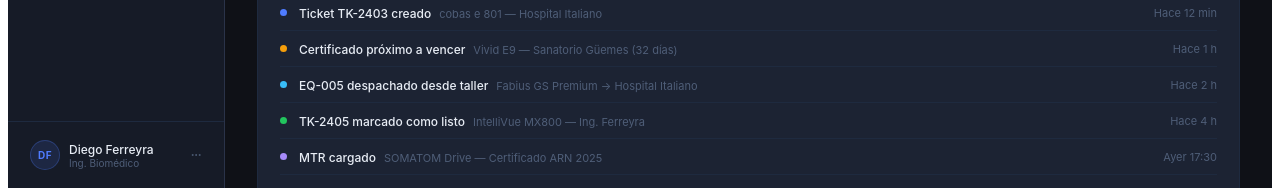
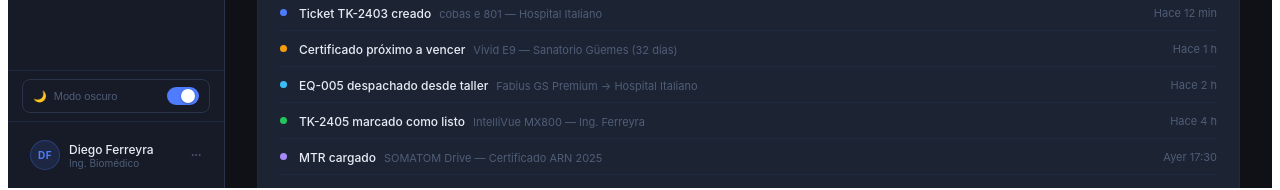
Before and after one commit to santosgp14-pixel/bioTrust, a React (Vite) app: page / in a window 1280 px wide. Shown: the part 620-810 px from the top of the page. Built offline with nearby package versions, Linux system fonts and the light colour scheme.

Commit message:
feat: add light/dark mode toggle with React Context

```diff
--- a/bioequip.jsx
+++ b/bioequip.jsx
@@ -1,7 +1,7 @@
-import { useState, useEffect, useRef } from "react";
+import { useState, useEffect, useRef, createContext, useContext } from "react";
 
 /* ── Design tokens ─────────────────────────────────────────────────────────── */
-const T = {
+const DARK = {
   bg:       "#0f1117",
   surface:  "#161b27",
   card:     "#1c2333",
@@ -30,6 +30,39 @@ const T = {
   purpleBg: "#1e1432",
   purpleTxt:"#c4b5fd",
 };
+
+const LIGHT = {
+  bg:       "#f0f4f9",
+  surface:  "#ffffff",
+  card:     "#ffffff",
+  cardHov:  "#eef2fa",
+  border:   "#d1d9e6",
+  borderSub:"#e5eaf4",
+  text:     "#0f172a",
+  textSub:  "#475569",
+  textMut:  "#94a3b8",
+  accent:   "#2563eb",
+  accentSub:"#dbeafe",
+  accentHov:"#1d4ed8",
+  green:    "#16a34a",
+  greenBg:  "#dcfce7",
+  greenTxt: "#15803d",
+  red:      "#dc2626",
+  redBg:    "#fee2e2",
+  redTxt:   "#b91c1c",
+  amber:    "#d97706",
+  amberBg:  "#fef3c7",
+  amberTxt: "#b45309",
+  blue:     "#0284c7",
+  blueBg:   "#e0f2fe",
+  blueTxt:  "#0369a1",
+  purple:   "#7c3aed",
+  purpleBg: "#ede9fe",
+  purpleTxt:"#6d28d9",
+};
+
+const ThemeCtx = createContext(DARK);
+const useT = () => useContext(ThemeCtx);
 
 /* ── Data ──────────────────────────────────────────────────────────────────── */
 const EQUIPMENT = [
@@ -175,32 +208,34 @@ function sortCertsByStatus(certs) {
   return [...certs].sort((a,b) => (order[a.status]||3) - (order[b.status]||3));
 }
 
-/* ── Tiny shared components ────────────────────────────────────────────────── */
-const STATUS_CFG = {
+/* ── Cfg makers (theme-aware) ─────────────────────────────────────────────── */
+const mkStatus  = T => ({
   operational: { label:"Operativo",    dot:T.green,  bg:T.greenBg,  text:T.greenTxt },
   critical:    { label:"Crítico",      dot:T.red,    bg:T.redBg,    text:T.redTxt   },
   "in-repair": { label:"En reparación",dot:T.amber,  bg:T.amberBg,  text:T.amberTxt },
   "in-transit":{ label:"En tránsito",  dot:T.blue,   bg:T.blueBg,   text:T.blueTxt  },
-};
-const CERT_CFG = {
-  valid:    { label:"Vigente",     bg:T.greenBg,  text:T.greenTxt },
-  expiring: { label:"Por vencer",  bg:T.amberBg,  text:T.amberTxt },
-  expired:  { label:"Vencido",     bg:T.redBg,    text:T.redTxt   },
-};
-const TK_CFG = {
+});
+const mkCertCfg = T => ({
+  valid:    { label:"Vigente",    bg:T.greenBg, text:T.greenTxt },
+  expiring: { label:"Por vencer", bg:T.amberBg, text:T.amberTxt },
+  expired:  { label:"Vencido",    bg:T.redBg,   text:T.redTxt   },
+});
+const mkTkCfg   = T => ({
   diagnosing:       { label:"Diagnóstico",   bg:T.purpleBg, text:T.purpleTxt },
   "waiting-parts":  { label:"Esp. repuestos",bg:T.amberBg,  text:T.amberTxt  },
-  "budget-approval":{ label:"Aprob. pres.",  bg:"#1a1600",  text:"#facc15"   },
+  "budget-approval":{ label:"Aprob. pres.",  bg:T.amberBg,  text:T.amberTxt  },
   repairing:        { label:"Reparando",     bg:T.blueBg,   text:T.blueTxt   },
   ready:            { label:"Listo",         bg:T.greenBg,  text:T.greenTxt  },
-  delivered:        { label:"Entregado",     bg:"#0d1f0d",  text:"#86efac"   },
-};
-const PRI_CFG = {
+  delivered:        { label:"Entregado",     bg:T.greenBg,  text:T.greenTxt  },
+});
+const mkPriCfg  = T => ({
   critical: { label:"Crítica", color:T.red },
   high:     { label:"Alta",    color:T.amber },
   medium:   { label:"Media",   color:T.blue },
   low:      { label:"Baja",    color:T.textMut },
-};
+});
+
+/* ── Tiny shared components ─────────────────────────────────────────────────── */
 
 function Pill({ cfg, dot }) {
   return (
@@ -220,6 +255,7 @@ function Avatar({ initials, color="#4f7cff" }) {
 }
 
 function SectionHeader({ title, sub, action }) {
+  const T = useT();
   return (
     <div style={{ display:"flex", justifyContent:"space-between", alignItems:"flex-end", marginBottom:24 }}>
       <div>
@@ -232,6 +268,7 @@ function SectionHeader({ title, sub, action }) {
 }
 
 function Card({ children, style={}, hover=false, onClick }) {
+  const T = useT();
   const [hov, setHov] = useState(false);
   return (
     <div onClick={onClick}
@@ -244,6 +281,7 @@ function Card({ children, style={}, hover=false, onClick }) {
 }
 
 function Btn({ children, variant="ghost", onClick, style={} }) {
+  const T = useT();
   const [hov, setHov] = useState(false);
   const base = { display:"inline-flex", alignItems:"center", gap:6, padding:"7px 14px", borderRadius:8, fontSize:12, fontWeight:500, cursor:"pointer", border:"none", transition:"all .15s", letterSpacing:"0.01em" };
   const variants = {
@@ -256,6 +294,7 @@ function Btn({ children, variant="ghost", onClick, style={} }) {
 
 /* ── Bar Chart ─────────────────────────────────────────────────────────────── */
 function BarChart() {
+  const T = useT();
   const max = 12;
   return (
     <div style={{ display:"flex", alignItems:"flex-end", gap:8, height:88 }}>
@@ -274,6 +313,7 @@ function BarChart() {
 
 /* ── Donut ─────────────────────────────────────────────────────────────────── */
 function Donut({ data }) {
+  const T = useT();
   const total = data.reduce((a,b) => a+b.v, 0);
   const r = 36, circ = 2*Math.PI*r;
   let off = 0;
@@ -294,6 +334,7 @@ function Donut({ data }) {
 
 /* ── Ticket progress bar ───────────────────────────────────────────────────── */
 function StepBar({ status }) {
+  const T = useT();
   const idx = TICKET_STEPS.findIndex(s => s.key === status);
   return (
     <div style={{ display:"flex", alignItems:"center", marginTop:12, gap:0 }}>
@@ -321,6 +362,7 @@ function StepBar({ status }) {
 
 /* ── Dashboard ─────────────────────────────────────────────────────────────── */
 function Dashboard({ nav }) {
+  const T = useT();
   const kpis = [
     { label:"Equipos totales",           value:10, trend:"+2",  icon:"📦", color:T.accent,  bg:T.accentSub },
     { label:"Reparaciones activas",      value:4,  trend:"2↑",  icon:"🔧", color:T.amber,   bg:T.amberBg  },
@@ -432,6 +474,9 @@ function Dashboard({ nav }) {
 
 /* ── Inventory ─────────────────────────────────────────────────────────────── */
 function Inventory() {
+  const T = useT();
+  const STATUS_CFG = mkStatus(T);
+  const CERT_CFG = mkCertCfg(T);
   const [search, setSearch] = useState("");
   const [filter, setFilter] = useState("all");
   const [hoverRow, setHoverRow] = useState(null);
@@ -500,6 +545,9 @@ function Inventory() {
 
 /* ── Repairs ───────────────────────────────────────────────────────────────── */
 function Repairs() {
+  const T = useT();
+  const TK_CFG = mkTkCfg(T);
+  const PRI_CFG = mkPriCfg(T);
   const [selected, setSelected] = useState("TK-2401");
   const tk = TICKETS.find(t => t.id === selected);
   const { active, finished } = groupTicketsByDelivery();
@@ -594,6 +642,7 @@ function Repairs() {
 
 /* ── Certifications ─────────────────────────────────────────────────────────── */
 function Certs() {
+  const T = useT();
   const [mtrStatus, setMtrStatus] = useState(() => {
     const s = {};
     CERTS.forEach(c => { s[c.id] = c.mtrLoaded; });
@@ -622,7 +671,7 @@ function Certs() {
 
   const renderRow = (c, isDone) => {
     const isExpiredTab = tab === "expired";
-    const rowBg = isDone ? "#091509" : (isExpiredTab ? "#1d0808" : "#1c1304");
+    const rowBg = isDone ? T.greenBg : (isExpiredTab ? T.redBg : T.amberBg);
     return (
       <tr key={c.id} style={{ borderBottom:`1px solid ${T.borderSub}`, background:rowBg, transition:"background .4s" }}>
         <td style={{ padding:"10px 14px" }}>
@@ -701,7 +750,7 @@ function Certs() {
       </div>
 
       {/* Trazabilidad problem callout */}
-      <div style={{ background:"#1a1208", border:`1px solid ${T.amber}55`, borderRadius:10,
+      <div style={{ background:T.amberBg, border:`1px solid ${T.amber}55`, borderRadius:10,
         padding:"12px 16px", marginBottom:18, display:"flex", gap:10, alignItems:"flex-start" }}>
         <span style={{ fontSize:16, flexShrink:0 }}>⚠️</span>
         <div>
@@ -761,7 +810,7 @@ function Certs() {
               <>
                 <tr>
                   <td colSpan={HEADERS.length} style={{ padding:"7px 14px",
-                    background: tab==="expired" ? "#250a0a" : "#201205",
+                    background: tab==="expired" ? T.redBg : T.amberBg,
                     fontSize:10, fontWeight:700, letterSpacing:"0.07em", textTransform:"uppercase",
                     color: tab==="expired" ? T.redTxt : T.amberTxt }}>
                     🔴 Pendientes reales — {pending.length} sin MTR · Requieren certificación
@@ -773,7 +822,7 @@ function Certs() {
             {done.length > 0 && (
               <>
                 <tr>
-                  <td colSpan={HEADERS.length} style={{ padding:"7px 14px", background:"#091509",
+                  <td colSpan={HEADERS.length} style={{ padding:"7px 14px", background:T.greenBg,
                     fontSize:10, fontWeight:700, letterSpacing:"0.07em", textTransform:"uppercase",
                     color:T.greenTxt }}>
                     ✅ Ya realizados — {done.length} con MTR cargado · Pendientes de sincronizar en sistema
@@ -800,6 +849,8 @@ function Certs() {
 
 /* ── Alerts ─────────────────────────────────────────────────────────────────── */
 function Alerts({ nav }) {
+  const T = useT();
+  const STATUS_CFG = mkStatus(T);
   const critical = EQUIPMENT.filter(e => e.status === "critical");
   const notifs = [
     { pri:"critical", title:"cobas e 801 — Error E-4402 activo",          body:"Hospital Italiano · Lab Central · TK-2403 en diagnóstico",    time:"Hace 2 h",  page:"repairs" },
@@ -879,6 +930,9 @@ function Alerts({ nav }) {
 
 /* ── History ─────────────────────────────────────────────────────────────────── */
 function History() {
+  const T = useT();
+  const STATUS_CFG = mkStatus(T);
+  const CERT_CFG = mkCertCfg(T);
   const [eqId, setEqId] = useState("EQ-003");
   const eq    = EQUIPMENT.find(e => e.id === eqId);
   const items = HISTORY[eqId] || [];
@@ -987,7 +1041,8 @@ const NAV_ICONS = {
   history:   <svg width={15} height={15} viewBox="0 0 24 24" fill="none" stroke="currentColor" strokeWidth={1.8} strokeLinecap="round"><polyline points="12 8 12 12 14 14"/><path d="M3.05 11a9 9 0 1 1 .5 4m-.5 5v-5h5"/></svg>,
 };
 
-function Sidebar({ page, setPage, hoverNav, setHoverNav }) {
+function Sidebar({ page, setPage, hoverNav, setHoverNav, dark, onToggle }) {
+  const T = useT();
   return (
     <div style={{ width:216, background:T.surface, borderRight:`1px solid ${T.border}`, display:"flex", flexDirection:"column", flexShrink:0 }}>
 
@@ -1036,6 +1091,27 @@ function Sidebar({ page, setPage, hoverNav, setHoverNav }) {
         })}
       </nav>
 
+      {/* Theme toggle */}
+      <div style={{ padding:"8px 14px", borderTop:`1px solid ${T.borderSub}` }}>
+        <button onClick={onToggle} style={{
+          width:"100%", display:"flex", alignItems:"center", justifyContent:"space-between",
+          padding:"7px 10px", borderRadius:8, border:`1px solid ${T.border}`,
+          background:"transparent", color:T.textMut, cursor:"pointer", fontSize:11,
+          transition:"all .15s" }}>
+          <span style={{ display:"flex", alignItems:"center", gap:7 }}>
+            <span>{dark ? "🌙" : "☀️"}</span>
+            <span>{dark ? "Modo oscuro" : "Modo claro"}</span>
+          </span>
+          <div style={{ width:32, height:18, borderRadius:99, position:"relative",
+            background: dark ? T.accent : T.border, transition:"background .2s",
+            flexShrink:0 }}>
+            <div style={{ position:"absolute", top:2, left: dark ? 14 : 2, width:14, height:14,
+              borderRadius:"50%", background:"#fff", transition:"left .2s",
+              boxShadow:"0 1px 2px #0004" }} />
+          </div>
+        </button>
+      </div>
+
       {/* User */}
       <div style={{ padding:"12px 14px", borderTop:`1px solid ${T.borderSub}` }}>
         <div style={{ display:"flex", alignItems:"center", gap:9, padding:"6px 8px", borderRadius:8, cursor:"pointer", transition:"background .1s" }}
@@ -1054,6 +1130,7 @@ function Sidebar({ page, setPage, hoverNav, setHoverNav }) {
 }
 
 function Topbar() {
+  const T = useT();
   return (
     <div style={{ background:T.surface, borderBottom:`1px solid ${T.border}`, padding:"0 28px", height:48, display:"flex", alignItems:"center", justifyContent:"space-between", flexShrink:0 }}>
       <div style={{ display:"flex", alignItems:"center", gap:8, fontSize:11, color:T.textMut }}>
@@ -1096,6 +1173,8 @@ function PageContainer({ page, pages }) {
 export default function App() {
   const [page, setPage] = useState("dashboard");
   const [hoverNav, setHoverNav] = useState(null);
+  const [dark, setDark] = useState(true);
+  const theme = dark ? DARK : LIGHT;
 
   const PAGES = {
     dashboard: <Dashboard nav={setPage} />,
@@ -1107,9 +1186,11 @@ export default function App() {
   };
 
   return (
-    <div style={{ display:"flex", height:"100vh", fontFamily:"-apple-system, 'SF Pro Display', 'Segoe UI', system-ui, sans-serif", background:T.bg, color:T.text, fontSize:14, overflow:"hidden" }}>
-      <Sidebar page={page} setPage={setPage} hoverNav={hoverNav} setHoverNav={setHoverNav} />
-      <PageContainer page={page} pages={PAGES} />
-    </div>
+    <ThemeCtx.Provider value={theme}>
+      <div style={{ display:"flex", height:"100vh", fontFamily:"-apple-system, 'SF Pro Display', 'Segoe UI', system-ui, sans-serif", background:theme.bg, color:theme.text, fontSize:14, overflow:"hidden" }}>
+        <Sidebar page={page} setPage={setPage} hoverNav={hoverNav} setHoverNav={setHoverNav} dark={dark} onToggle={() => setDark(d => !d)} />
+        <PageContainer page={page} pages={PAGES} />
+      </div>
+    </ThemeCtx.Provider>
   );
 }
```
